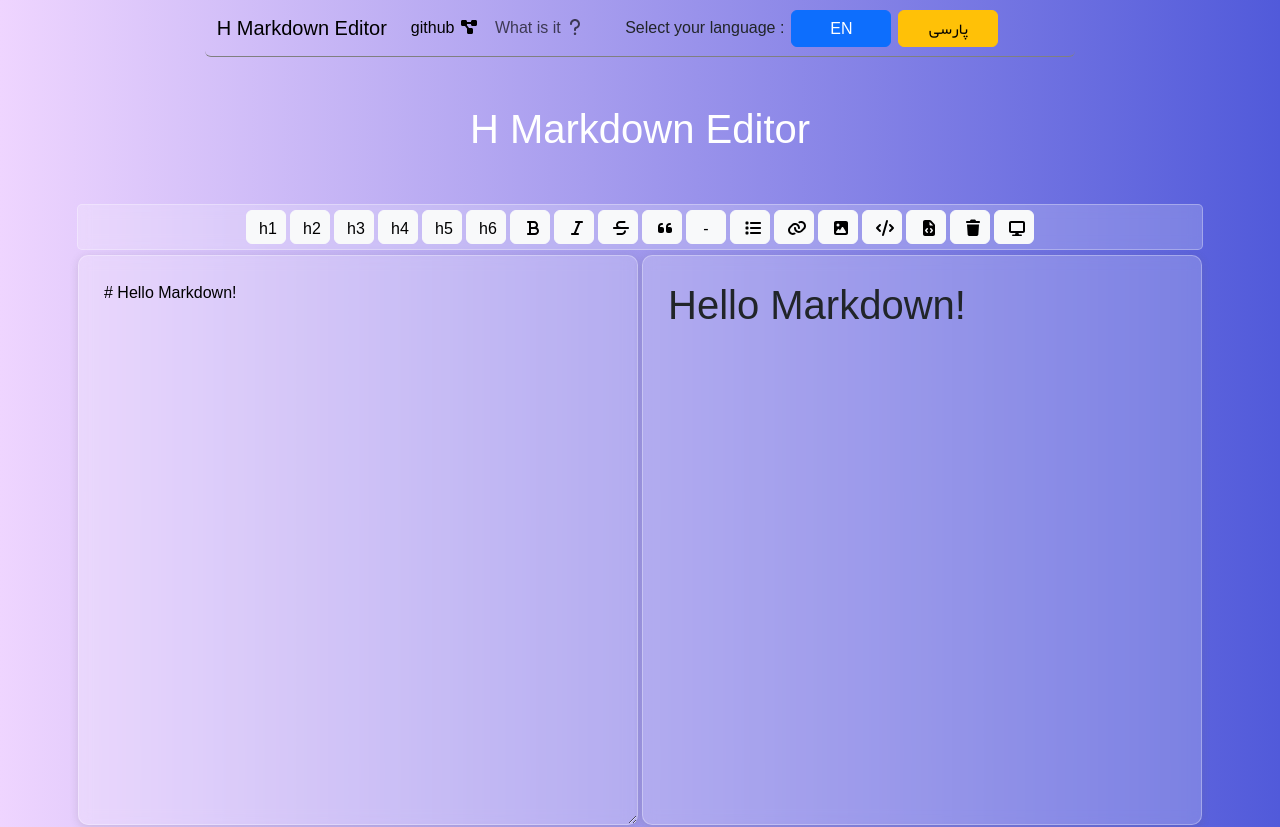
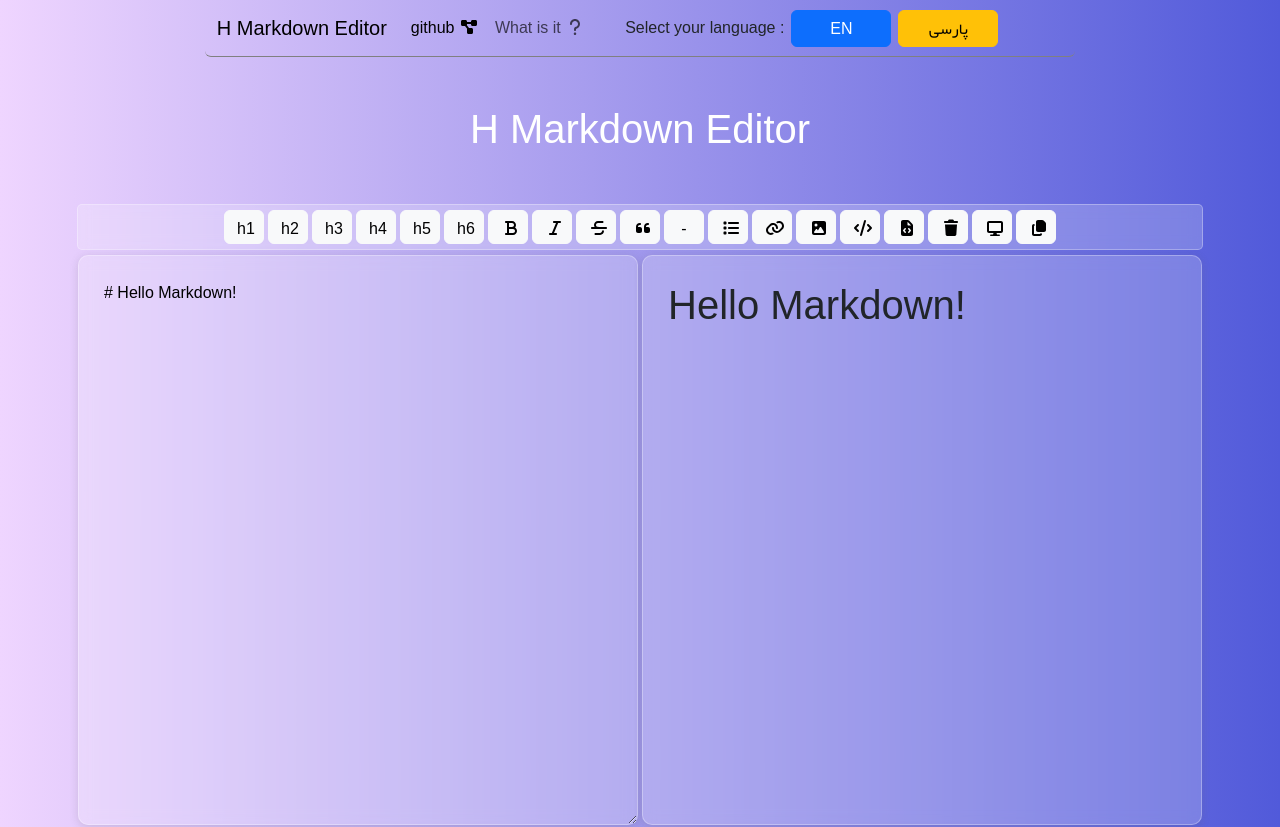
Before and after one commit to hosseinyn/HMarkdownEditor, a React (Vite) app: page / in a window 1280 px wide. Shown: the top 827 px of the page. Built offline with nearby package versions, Linux system fonts and the light colour scheme.

Commit message:
Add copy feature

```diff
--- a/src/pages/Main.tsx
+++ b/src/pages/Main.tsx
@@ -18,6 +18,7 @@ import {
   faFileCode,
   faTrash,
   faDisplay,
+  faCopy,
 } from "@fortawesome/free-solid-svg-icons";
 import Swal from "sweetalert2";
 
@@ -206,6 +207,16 @@ const Main = () => {
       setIsFullScreen(true);
     }
   };
+
+  const handleCopy = () => {
+    navigator.clipboard.writeText(beforeConvertText);
+    Swal.fire({
+      icon: "success",
+      title: "Copied to clipboard",
+      showConfirmButton: false,
+      timer : 1900
+    })
+  }
 
   const detectedMarkDownInLine = (text: string) => {
     return text
@@ -404,6 +415,10 @@ const Main = () => {
               function={handleFullScreen}
               title={<FontAwesomeIcon icon={faDisplay} />}
             />
+            <ToolbarButton
+              function={handleCopy}
+              title={<FontAwesomeIcon icon={faCopy} />}
+            />
           </textareaValue.Provider>
         </div>
       </center>
```
